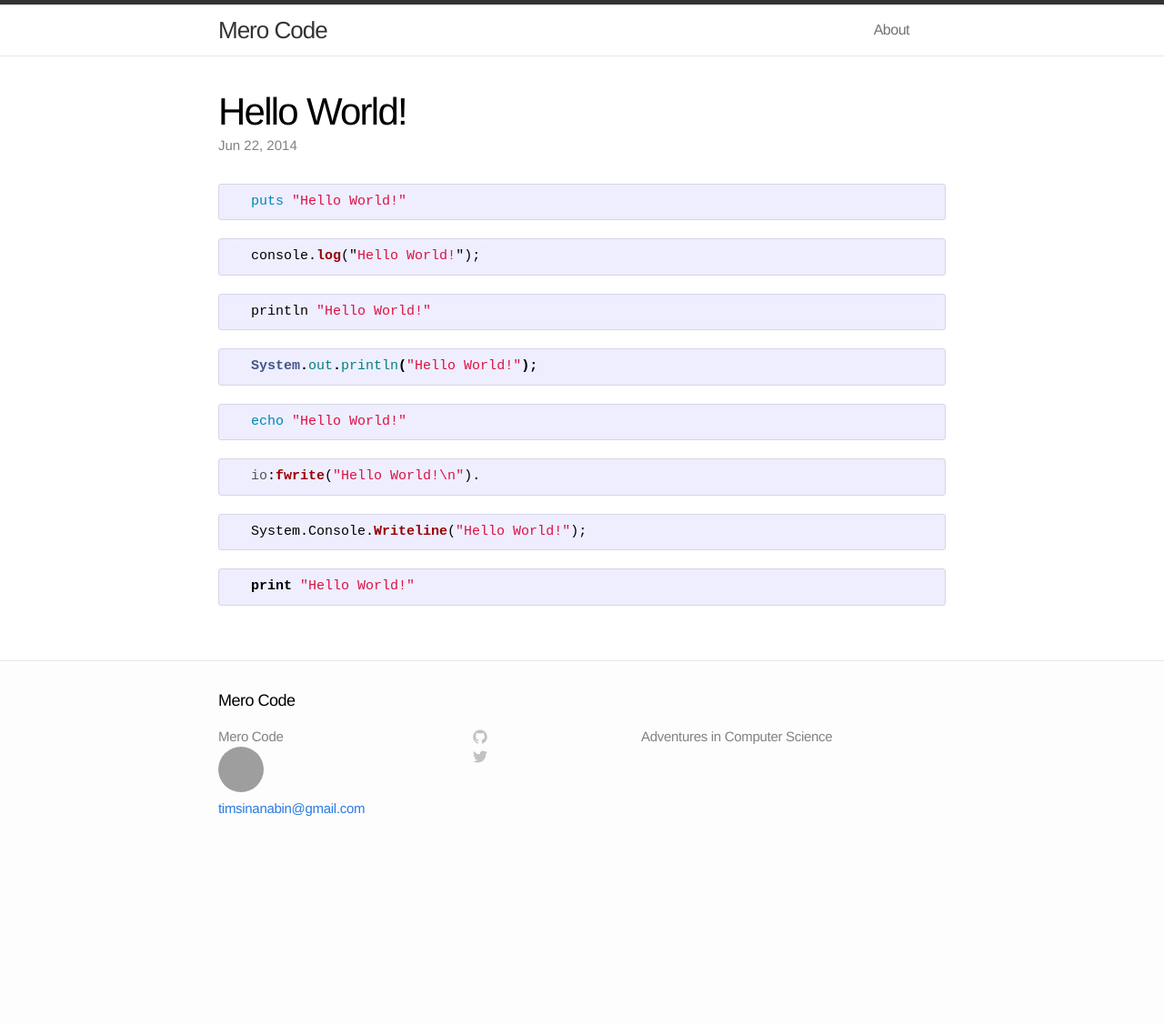
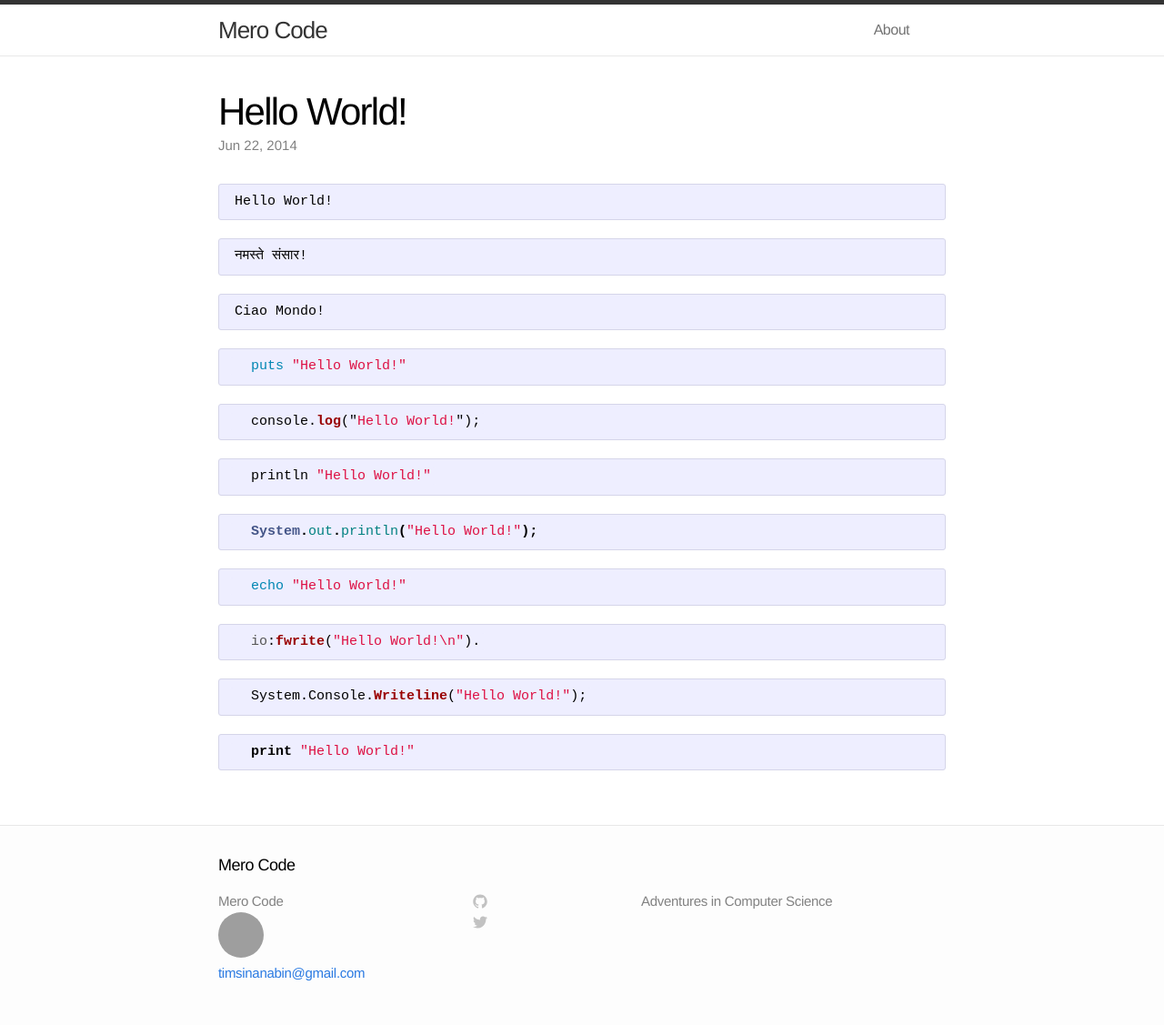
Before and after one commit to merocode/merocode.github.io, a Jekyll site: the page built from _posts/2014-06-22-hello-world.markdown, in a window 1280 px wide. Shown: the whole page at 91% size. Built offline with Jekyll 4.4.1, drawn with Linux system fonts in a browser that asks for light colours; before the commit the page ends 945 px from its top, so only the background shows below that; grey boxes are pictures that could not be loaded.

Commit message:
added more langs for hello world

```diff
--- a/_posts/2014-06-22-hello-world.markdown
+++ b/_posts/2014-06-22-hello-world.markdown
@@ -4,6 +4,12 @@ title:  "Hello World!"
 date:   2014-06-22 15:48:59
 categories: uncategorized
 ---
+
+<pre><code>Hello World!</code></pre>
+
+<pre><code>&#2344;&#2350;&#2360;&#2381;&#2340;&#2375; &#2360;&#2306;&#2360;&#2366;&#2352;!</code></pre>
+
+<pre><code>Ciao Mondo!</code></pre>
 
 {% highlight ruby %}
   puts "Hello World!"
```
